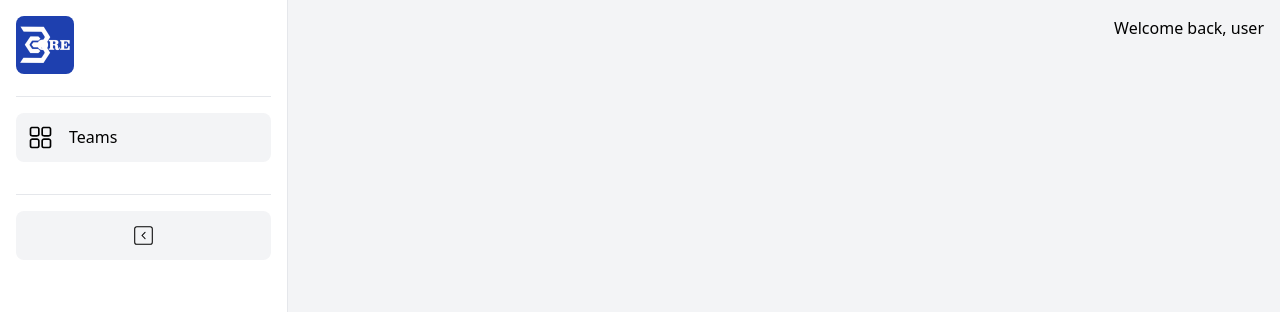
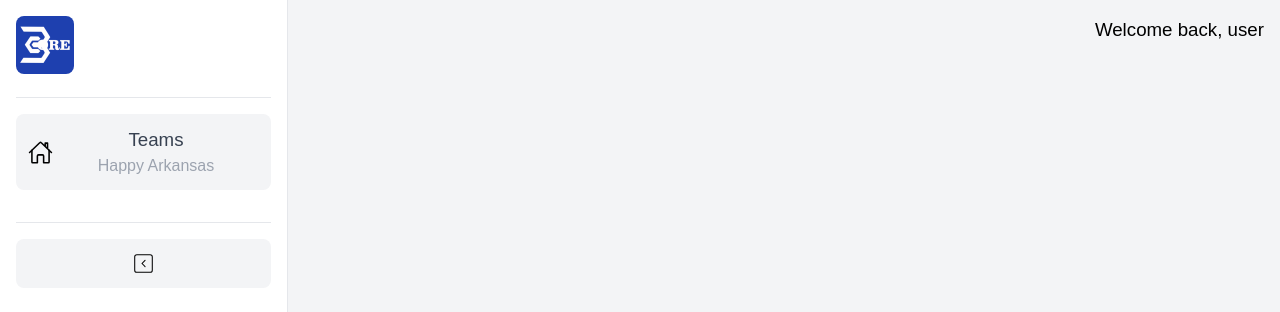
Before and after one commit to LMartin1998/BCorePlatform-Deploy, a Next.js app: page / in a window 1280 px wide. Shown: the top 312 px of the page. Built offline with nearby package versions, Linux system fonts and the light colour scheme.

Commit message:
Firs card and show sidebar

```diff
--- a/src/app/Components/Sidebar.jsx
+++ b/src/app/Components/Sidebar.jsx
@@ -1,7 +1,7 @@
 import React from "react";
 import Link from "next/link";
 import Image from "next/image";
-import {RxDashboard} from 'react-icons/rx';
+import { IoHomeOutline } from "react-icons/io5";
 import { CiSquareChevLeft } from "react-icons/ci";
 
 const Sidebar = ({ children, show, setter}) => {
@@ -9,7 +9,6 @@ const Sidebar = ({ children, show, setter}) => {
   return (
     <div className="flex">
       <div className={`${show ? "w-72" : "w-20"} fixed h-screen p-4 bg-white border-r-[1px] flex flex-col justify-between`}>
-      {/* <div className="fixed w-20 h-screen p-4 bg-white border-r-[1px] flex flex-col justify-between"> */}
         <div className="flex gap-x-4 flex-col ">
           <Link href="/">
             <div className="bg-blue-800 p-1 rounded-lg inline-block">
@@ -19,13 +18,18 @@ const Sidebar = ({ children, show, setter}) => {
           <span className="border-b-[1px] border-gray-200 w-full p-2"></span>
           <Link href='/'>
             <div className='bg-gray-100 hover:bg-gray-200 cursor-pointer my-4 p-3 rounded-lg inline-block flex'>
-              <RxDashboard size={25} />
-                <p className={`${show ? "" : "hidden"} pl-4`}>Teams</p>
+              <div className="flex justify-center items-center">
+                <IoHomeOutline className="flex justify-center " size={25} />
+              </div>
+              <div className={`${show ? "" : "hidden"} w-full text-center`}>
+                <h2 className=" text-gray-700">Teams</h2>
+                <p className="text-gray-400">Happy Arkansas</p>
+              </div>
             </div>
           </Link>
           <span className="border-b-[1px] border-gray-200 w-full p-2"></span>
-          <div className='bg-gray-100 hover:bg-gray-200 cursor-pointer my-4 p-3 rounded-lg inline-block flex justify-center'>
-            <CiSquareChevLeft onClick={()=> {setter(oldval => !oldval )}} size={25} />
+          <div className='bg-gray-100 hover:bg-gray-200 cursor-pointer my-4 p-3 rounded-lg inline-block flex justify-center' onClick={()=> {setter(oldval => !oldval )}}>
+            <CiSquareChevLeft size={25} />
           </div>
         </div>
       </div>
--- a/src/app/globals.css
+++ b/src/app/globals.css
@@ -1,3 +1,24 @@
 @tailwind base;
 @tailwind components;
 @tailwind utilities;
+
+body {
+    font-family: sans-serif;
+}
+
+h1, h2, h3, p {
+    font-weight: normal;
+    line-height: 1.5;
+}
+
+h1 {
+    font-size: 1.5em;
+}
+
+h2 {
+    font-size: 1.17em;
+}
+
+h3 {
+    font-size: 0.875em;
+}
```
